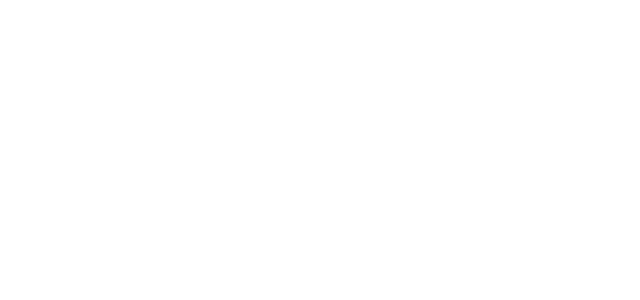
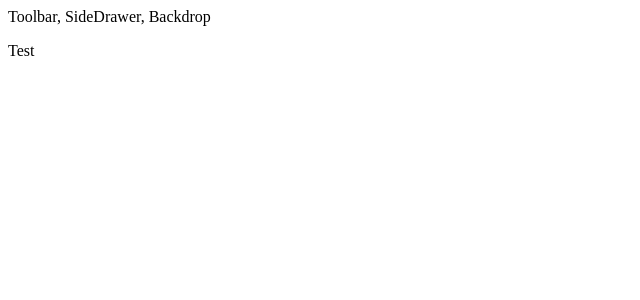
Before and after one commit to lukalid/burger-app, a React app: page / in a window 1280 px wide. Shown: the top 300 px of the page, without its empty margins (0-640 px from the left). Built offline with nearby package versions, Linux system fonts and the light colour scheme.

Commit message:
Created initial layout component

```diff
--- a/src/App.js
+++ b/src/App.js
@@ -1,11 +1,16 @@
-import React from 'react';
+import React, { Component } from 'react';
+import Layout from './components/Layout/Layout';
 
-function App() {
-  return (
-    <div>
-
-    </div>
-  );
+class App extends Component {
+  render() {
+    return (
+      <div>
+        <Layout>
+          <p>Test</p>
+        </Layout>
+      </div>
+    );
+  };
 }
 
 export default App;
--- /dev/null
+++ b/src/components/Layout/Layout.js
@@ -0,0 +1,13 @@
+import React from 'react';
+import Aux from '../../hoc/Aux';
+
+const layout = (props) => (
+    <Aux>
+        <div>Toolbar, SideDrawer, Backdrop</div>
+        <main>
+            {props.children}
+        </main>
+    </Aux>
+);
+
+export default layout;
--- /dev/null
+++ b/src/hoc/Aux.js
@@ -0,0 +1,3 @@
+const aux = (props) => props.children;
+
+export default aux;
```
